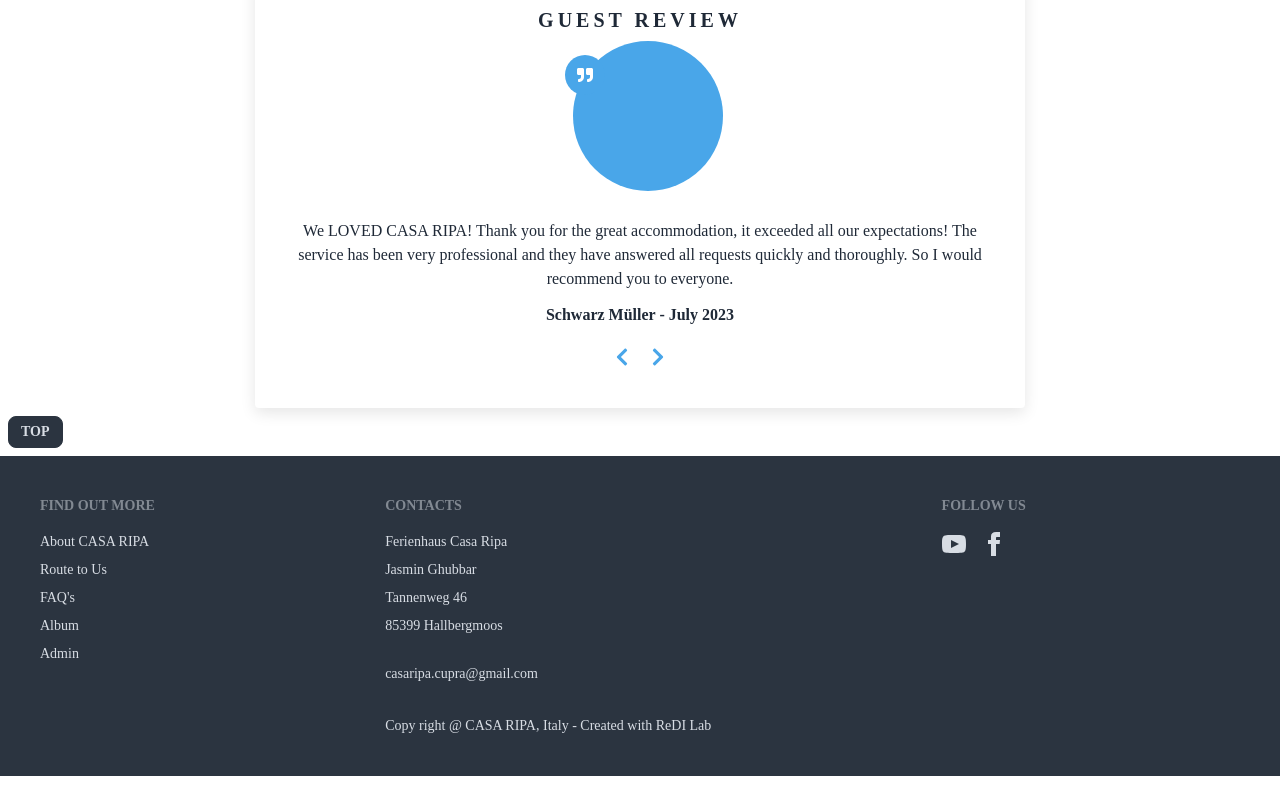
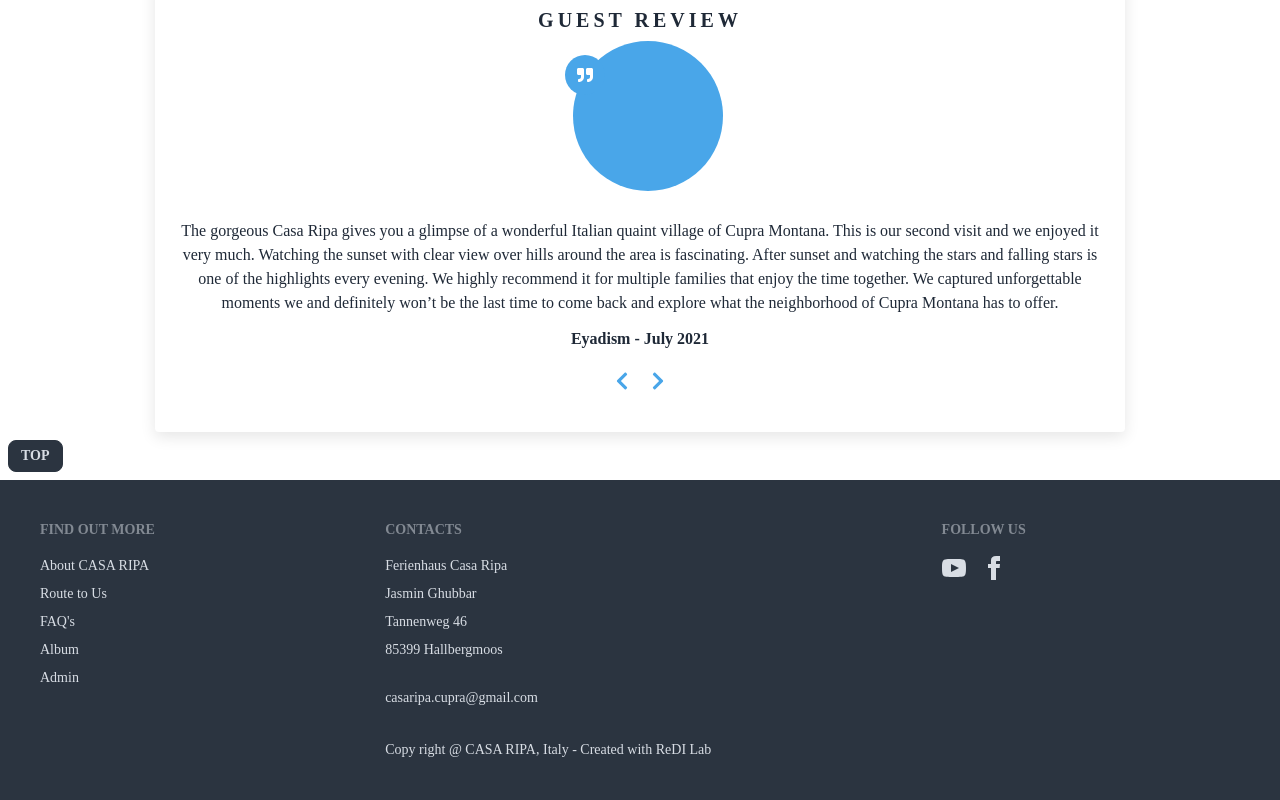
Before and after one commit to SinthiyaBalan/CASA_RIPA_HouseRentingApp, a React (Vite) app: page / in a window 1280 px wide. Shown: the part 1922-2722 px from the top of the page. Before the commit the page ends 2698 px from the top, so only its background shows below. Built offline with nearby package versions, Linux system fonts and the light colour scheme; some icons are missing; a web font is replaced by a local one.

Commit message:
review content updated from Google reviews

```diff
--- a/src/components/ReviewSlider.css
+++ b/src/components/ReviewSlider.css
@@ -109,7 +109,7 @@
 /* Large devices (laptops/desktops, 992px and up) */
 @media only screen and (min-width: 992px) {
   .review {
-    width: 770px;
+    width: 970px;
     margin-top: 20px;
     /* height: 420px; */
 
--- a/src/data/review.json
+++ b/src/data/review.json
@@ -4,30 +4,30 @@
   [
     {
       "id": 1,
-        "name": "Schwarz Müller - July 2023",
+        "name": "Eyadism - July 2021",
         "job": "web developer",
         "image":
         "https://res.cloudinary.com/diqqf3eq2/image/upload/v1586883334/person-1_rfzshl.jpg",
         "text":
-        "We LOVED CASA RIPA! Thank you for the great accommodation, it exceeded all our expectations! The service has been very professional and they have answered all requests quickly and thoroughly. So I would recommend you to everyone."
+        "The gorgeous Casa Ripa gives you a glimpse of a wonderful Italian quaint village of Cupra Montana. This is our second visit and we enjoyed it very much. Watching the sunset with clear view over hills around the area is fascinating. After sunset and watching the stars and falling stars is one of the highlights every evening. We highly recommend it for multiple families that enjoy the time together. We captured unforgettable moments we and definitely won’t be the last time to come back and explore what the neighborhood of Cupra Montana has to offer."
       },
       {
         "id": 2,
-        "name": "Luka - August 2023",
+        "name": "Ibrahim Ghubbar - August 2021",
         "job": "web developer",
         "image":
           "https://res.cloudinary.com/diqqf3eq2/image/upload/v1586883334/person-1_rfzshl.jpg",
         "text":
-          "It was really very nice and had more than anything needed. Customer service via chat was also very prompt"
+          "What a beautiful old farm house in the Italian Marche region. We had a family birthday and rented all three units. Only a 30 minutes drive away from the beach are in Senigallia and 3,5hrs from Rome by train (closest station: Castelplanio-Cupramontana). The outdoor pool was one of the top highlight for the kids same as for the adults next to the beautiful mountain view with amazing sunsets. All the rooms were spacious, well equipped and clean! Grazie mille e Ciao ciao 👋🏻"
       },
       {
         "id": 3,
-        "name": "Nadja - May 2023",
+        "name": "Claudia Guggenberger - September 2023",
         "job": "web developer",
         "image":
           "https://res.cloudinary.com/diqqf3eq2/image/upload/v1586883334/person-1_rfzshl.jpg",
         "text":
-          "Absolutely stunning location with far reaching views and the hosts are super friendly. The winery down the street has some of the most amazing wine and food we have ever had in Italy. A great base to explore the Italian countryside from. We absolutely will be back and 100% recommend booking!"
+          "We were able to spend two very nice weeks of vacation here. A wonderful place to unwind. Whether it's the view over the wide, soft hilly landscape that always appears in a different light, the friendliness of the villagers or the good regional food, you feel at home here. We lived in the guest house of the beautiful old, lovingly restored farmhouse and found everything clean and stocked with everything you needed. Checking in and out, as well as contacting us beforehand and here on site, was very friendly and unproblematic. The new swimming pool is still under construction, but you can already imagine the fantastic atmosphere with a view of the sunset. For us, the location of the accommodation was perfect for exploring the Marche region, whether hiking, cycling or by car. We also used the nearby train station. From here we visited many beaches, picturesque villages but also cities like Loreto, Assisi and Perugia were easy to reach. We can only recommend the accommodation and would be happy to come back with our family to use the large campfire pit and pizza oven. arrivederci Casa Ripa"
       }
   ]
 }
```
